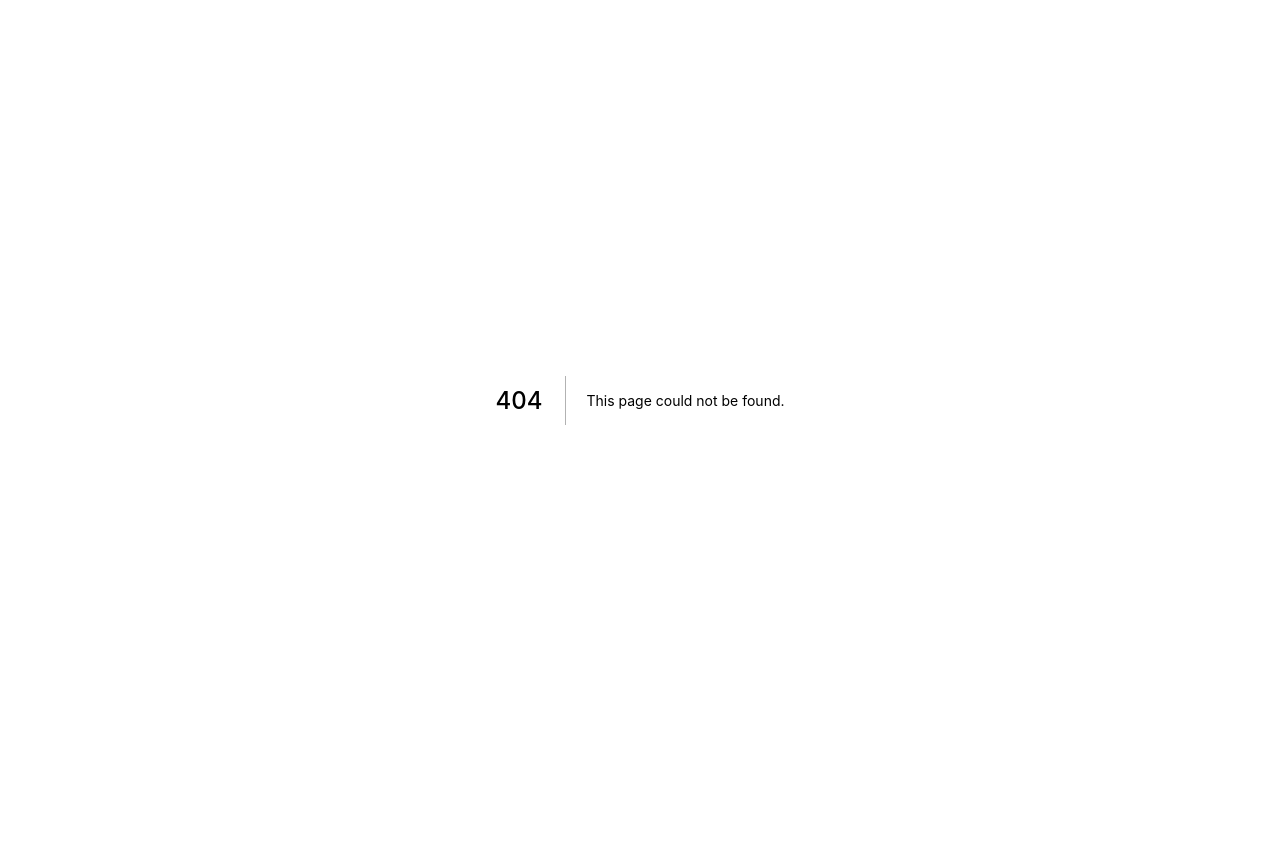
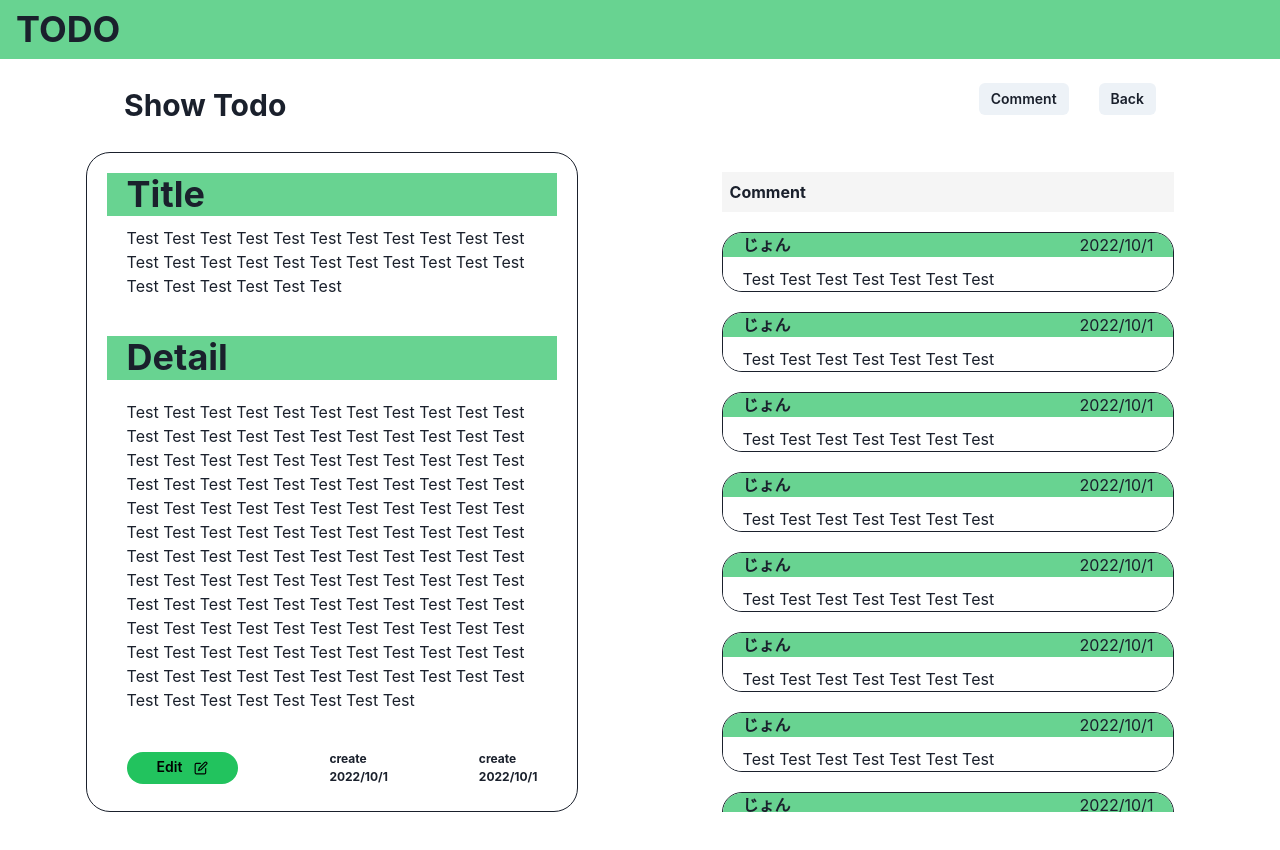
Before and after one commit to if-mentor/next_todo_7, a Next.js app: page /detail in a window 1280 px wide. Before the commit this address had no page. Shown: the top 850 px of the page. Before the commit the page ends 800 px from the top, so only its background shows below. Built offline with nearby package versions, Linux system fonts and the light colour scheme.

Commit message:
create detail page UI

```diff
--- a/package.json
+++ b/package.json
@@ -9,6 +9,7 @@
     "lint": "next lint"
   },
   "dependencies": {
+    "@chakra-ui/icons": "^2.0.10",
     "@chakra-ui/react": "^2.3.2",
     "@emotion/react": "^11.10.4",
     "@emotion/styled": "^11.10.4",
--- /dev/null
+++ b/pages/detail.tsx
@@ -0,0 +1,132 @@
+import React, { useState } from 'react'
+import Link from 'next/link';
+import { Box, Button, Flex, Heading, Input, Modal, ModalBody, ModalCloseButton, ModalContent, ModalFooter, ModalHeader, ModalOverlay, Spacer, Text, Textarea, useDisclosure } from '@chakra-ui/react';
+import { EditIcon } from '@chakra-ui/icons';
+import styles from '../styles/Detail.module.css'
+
+const Detail = () => {
+  // sample
+  const [comments, useComment] = useState([
+    {name: 'じょん', text: 'Test Test Test Test Test Test Test'},
+    {name: 'じょん', text: 'Test Test Test Test Test Test Test'},
+    {name: 'じょん', text: 'Test Test Test Test Test Test Test'},
+    {name: 'じょん', text: 'Test Test Test Test Test Test Test'},
+    {name: 'じょん', text: 'Test Test Test Test Test Test Test'},
+    {name: 'じょん', text: 'Test Test Test Test Test Test Test'},
+    {name: 'じょん', text: 'Test Test Test Test Test Test Test'},
+    {name: 'じょん', text: 'Test Test Test Test Test Test Test'}
+  ])
+
+  const { isOpen, onOpen, onClose } = useDisclosure()
+
+  return (
+    <Box>
+      <Heading bg='green.300' py={{ base: 2 }} px={{ base: 4 }}>
+        TODO
+      </Heading>
+
+      <Box py={{ base: 6 }} px={{ base: 6 }}>
+        <Flex justifyContent='space-between'>
+          <Text className={styles.title}>Show Todo</Text>
+          <Box className={styles.button_box}>
+            <Button size='sm' onClick={onOpen}>Comment</Button>
+            <Modal isOpen={isOpen} onClose={onClose}>
+              <ModalOverlay />
+              <ModalContent top='20%'>
+                <ModalHeader>Comment</ModalHeader>
+                <ModalCloseButton />
+                <ModalBody>
+                  <Box>
+                    <Text fontWeight='bold'>Name</Text>
+                    <Input />
+                  </Box>
+
+                  <Box mt='5'>
+                    <Text fontWeight='bold'>Comment</Text>
+                    <Textarea minH='200px' maxH='300px'/>
+                  </Box>
+                </ModalBody>
+
+                <ModalFooter>
+                  <Button colorScheme='blue' color='white'>
+                    Create
+                  </Button>
+                  <Button colorScheme='red' mr='3' ml='10' onClick={onClose}>
+                    Close
+                  </Button>
+                </ModalFooter>
+              </ModalContent>
+            </Modal>
+
+            <Link href='/'>
+              <Button className={styles.back_button} size='sm'>Back</Button>
+            </Link>
+          </Box>
+        </Flex>
+
+        <Box className={styles.box} my={{ base: 6 }}>
+          <Box className={styles.detail_box} h='660px' p='5' border='1px' borderRadius='3xl'>
+            <Box>
+              <Heading pl='20px' bg='green.300'>Title</Heading>
+              <Box p='10px 20px 0' minH='50px' maxH='80px' bg='white' overflow='scroll'>
+                Test Test Test Test Test Test Test Test Test Test Test Test Test Test
+                Test Test Test Test Test Test Test Test Test Test Test Test Test Test
+              </Box>
+            </Box>
+
+            <Box mt='10'>
+              <Heading pl='20px' bg='green.300'>Detail</Heading>
+              <Box p='5' minH='360px' maxH='360px' bg='white' overflow='scroll'>
+                Test Test Test Test Test Test Test Test Test Test Test Test Test Test
+                Test Test Test Test Test Test Test Test Test Test Test Test Test Test
+                Test Test Test Test Test Test Test Test Test Test Test Test Test Test
+                Test Test Test Test Test Test Test Test Test Test Test Test Test Test
+                Test Test Test Test Test Test Test Test Test Test Test Test Test Test
+                Test Test Test Test Test Test Test Test Test Test Test Test Test Test
+                Test Test Test Test Test Test Test Test Test Test Test Test Test Test
+                Test Test Test Test Test Test Test Test Test Test Test Test Test Test
+                Test Test Test Test Test Test Test Test Test Test Test Test Test Test
+                Test Test Test Test Test Test Test Test Test Test Test Test Test Test
+              </Box>
+            </Box>
+            <Flex alignItems='center' mt='10px' p='0 20px'>
+              <Button color='black' p='0 30px' size='sm' colorScheme='whatsapp' borderRadius='20px'>
+                Edit
+                <EditIcon ml='3'/>
+              </Button>
+              <Spacer />
+              <Box className={styles.time} fontWeight='bold'>
+                create
+                <br/>
+                2022/10/1
+              </Box>
+              <Spacer />
+              <Box className={styles.time} fontWeight='bold'>
+                create
+                <br/>
+                2022/10/1
+              </Box>
+            </Flex>
+          </Box>
+
+          <Box className={styles.comment_box} h='660px' p='5' overflow='scroll'>
+            <Text fontWeight='bold' bg='#f5f5f5' p='2'>Comment</Text>
+            {comments?.map((comment, index) => (
+              <Box mt='5' border='1px' borderRadius='20px' overflow='hidden' key={index}>
+                <Flex justifyContent='space-between' bg='green.300'>
+                  <Text fontWeight='bold' ml='5'>{comment.name}</Text>
+                  <Text mr='5'>2022/10/1</Text>
+                </Flex>
+                <Box p='10px 20px 0' minH='20px' bg='white'>
+                  {comment.text}
+                </Box>
+              </Box>
+            ))}
+          </Box>
+        </Box>
+      </Box>
+    </Box>
+  )
+}
+
+export default Detail
--- /dev/null
+++ b/styles/Detail.module.css
@@ -0,0 +1,70 @@
+.title {
+  font-size: 30px;
+  font-weight: bold;
+  margin-left: 100px;
+}
+
+.button_box {
+  margin-right: 100px;
+}
+
+.back_button {
+  margin-left: 30px;
+}
+
+.box {
+  display: flex;
+  justify-content: space-around;
+}
+
+.detail_box {
+  width: 40%;
+}
+
+.comment_box {
+  width: 40%;
+}
+
+.time {
+  font-size: 12px;
+}
+
+
+@media (max-width: 1024px) {
+  .box {
+    display: block;
+  }
+
+  .detail_box {
+    width: 80%;
+    margin: 0 auto;
+  }
+
+  .comment_box {
+    width: 80%;
+    margin: 30px auto 0;
+  }
+}
+
+/* タブレット */
+@media (max-width: 768px) {
+  .title {
+    font-size: 24px;
+    margin-left: 70px;
+  }
+
+  .button_box {
+    margin-right: 70px;
+  }
+
+  .back_button {
+    margin-left: 10px;
+  }
+}
+
+/* スマホ */
+@media (max-width: 425px) {
+  .time {
+    font-size: 10px;
+  }
+}
```
Also changed, not shown: 1 other file (tests, documents, lock files or other folders).
